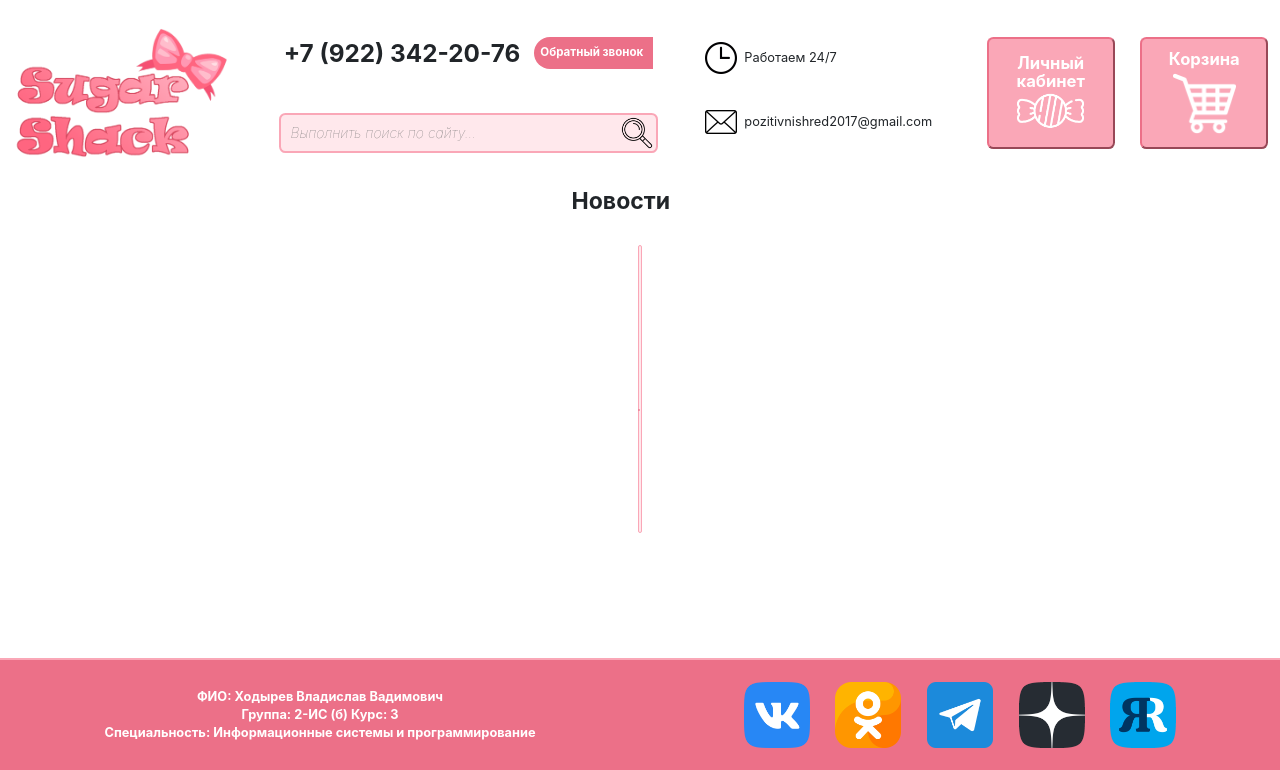
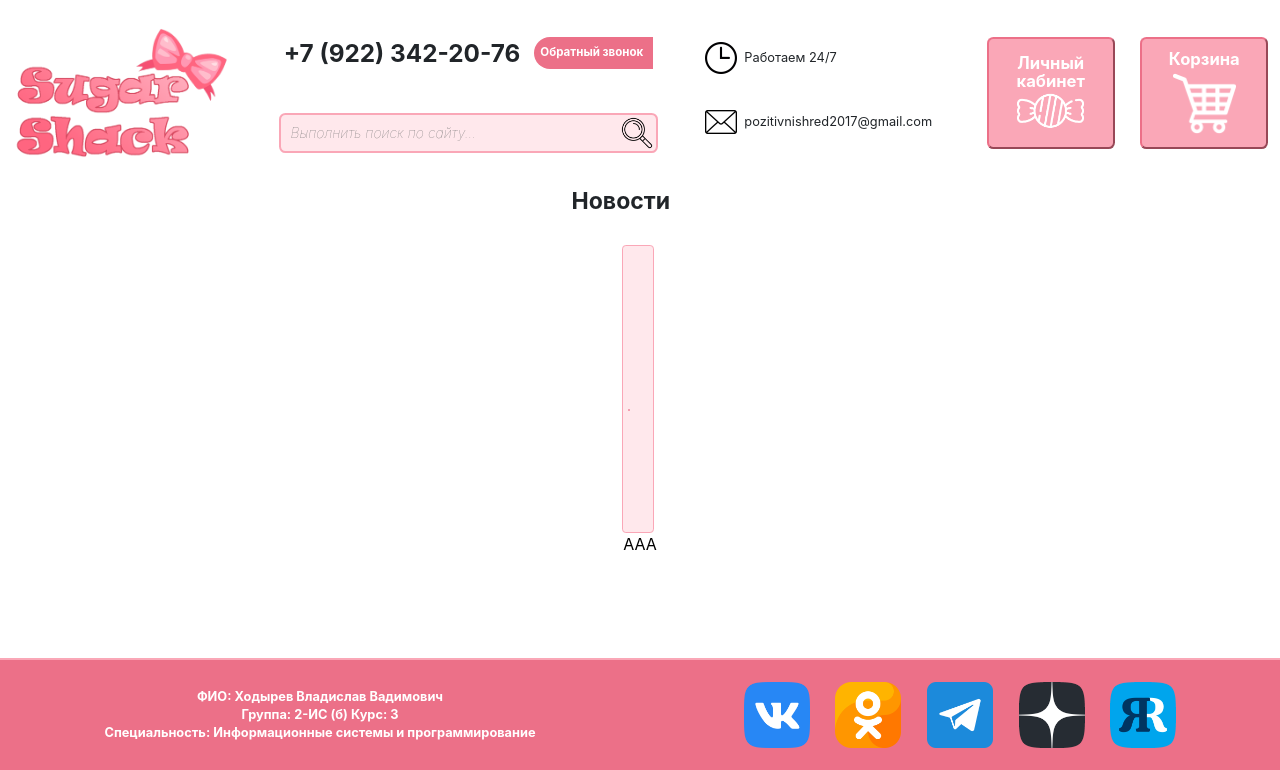
Before and after one commit to Bun6unny/Vlad, a PHP site: page /news.php in a window 1280 px wide. Shown: the part 40-810 px from the top of the page. Run offline with PHP 8.4, Linux system fonts and the light colour scheme; tables that the repository leaves empty or names only in its code hold one stand-in row (values such as "Sample post"); data that the repository does not hold is empty.

Commit message:
Update news.php

```diff
--- a/news.php
+++ b/news.php
@@ -104,6 +104,7 @@
                 echo "{$news[$i]['Content']}";
                 echo "</div>";
                 echo "</div>";
+                echo "ААА";
                 echo "</div></a>";
                 echo "</div>";
 
```
